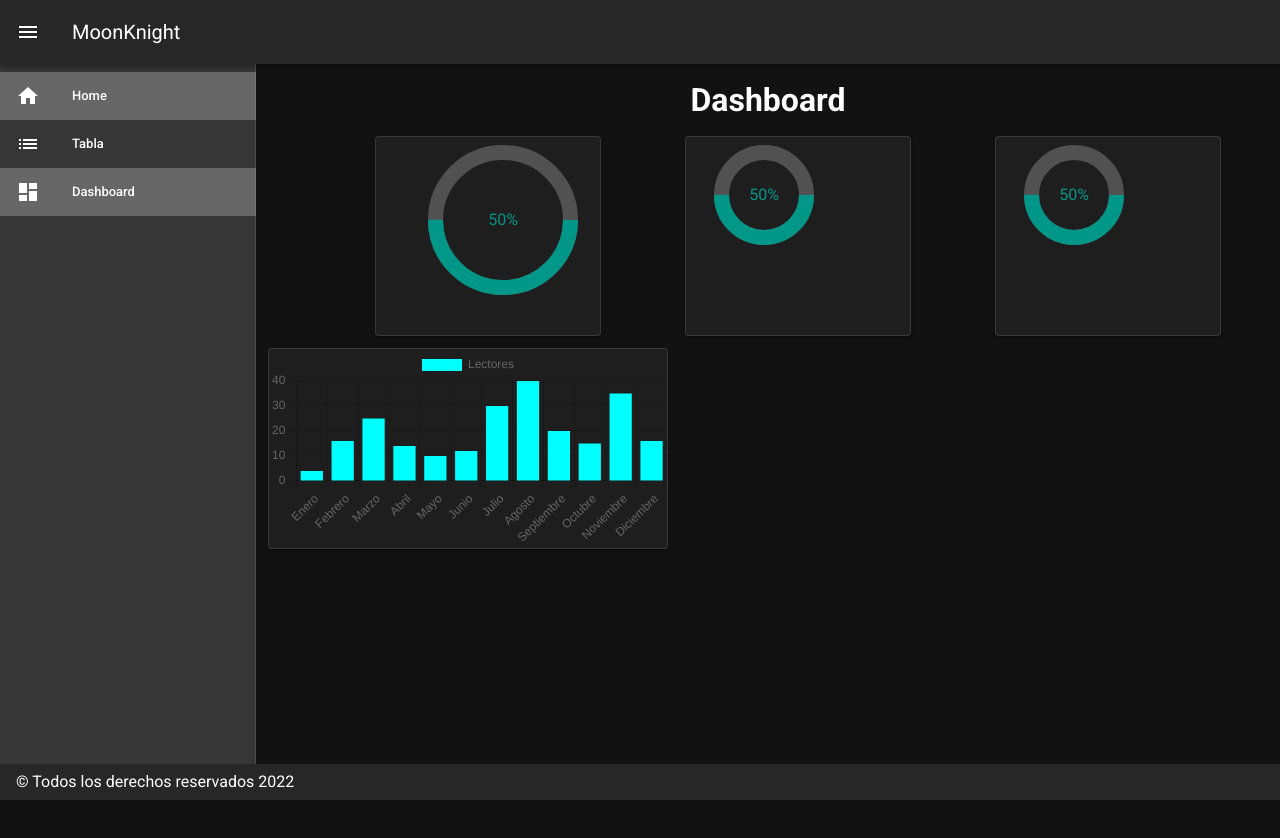
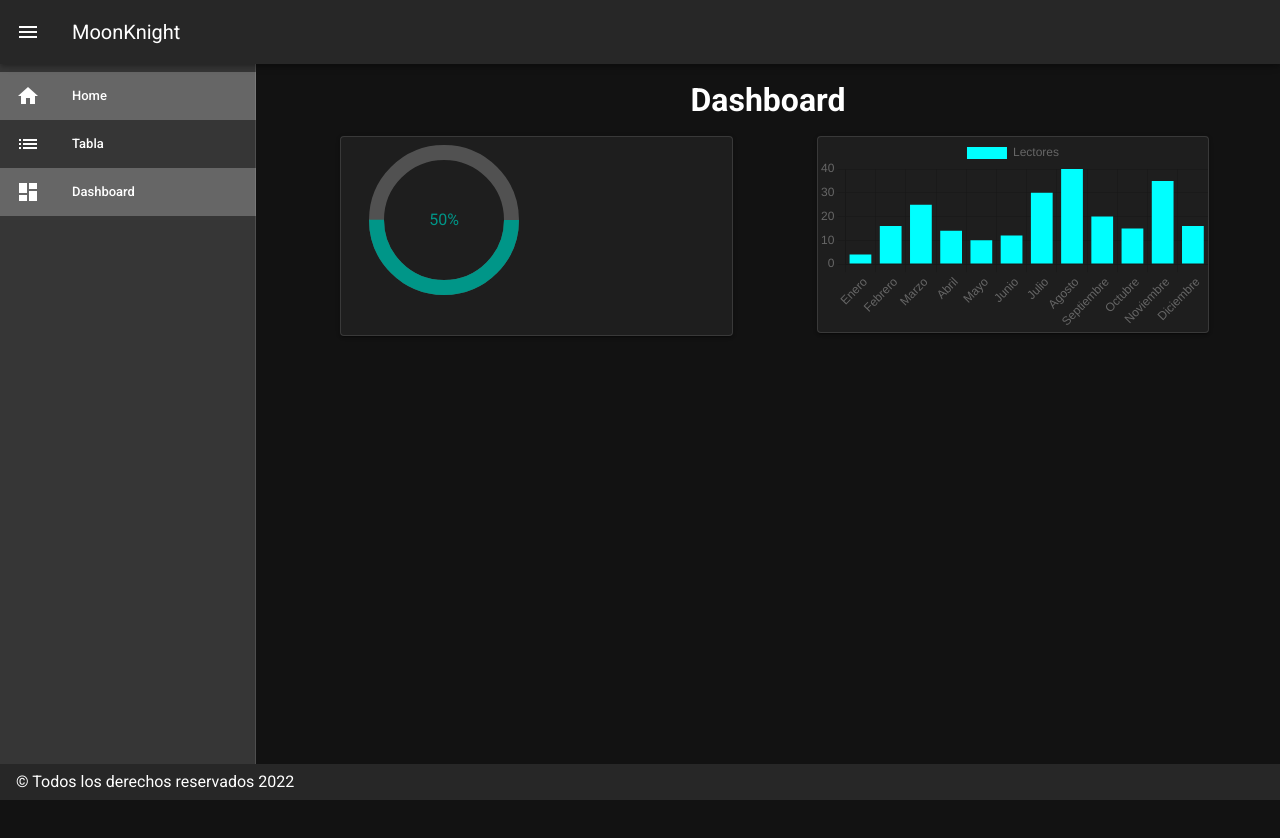
Before and after one commit to Omerly/new, a Vue app: page /Dashboard in a window 1280 px wide. Shown: the top 838 px of the page. Built offline with nearby package versions, Linux system fonts and the light colour scheme.

Commit message:
graficos

```diff
--- a/src/components/Dashboard.vue
+++ b/src/components/Dashboard.vue
@@ -5,29 +5,13 @@
         <main class="tabla-page">
           <H1 class="text-center">Dashboard</H1>
 
-
-          <v-container  >
-            <v-row align="center" justify="center" >
-              <v-col cols="3" class="ml-15">
+          <v-container>
+            <v-row >
+              <v-col cols="5" class="ml-15">
                 <v-card width="400" height="200" elevation="2" outlined>
                   <v-progress-circular
                     rotate="360"
                     size="150"
-                    width="15"
-                    value="50"
-                    color="teal"
-                    class="mt-2 ml-13 mb-2"
-                  >
-                  50%
-                  </v-progress-circular>
-                </v-card>
-
-              </v-col>
-              <v-col cols="3" class="ml-15">
-                  <v-card width="400" height="200" elevation="2" outlined>
-                  <v-progress-circular
-                    rotate="360"
-                    size="100"
                     width="15"
                     value="50"
                     color="teal"
@@ -37,30 +21,9 @@
                   </v-progress-circular>
                 </v-card>
               </v-col>
-              <v-col cols="3" class="ml-15">
-                <v-card width="500" height="200" elevation="2" outlined>
-                  <v-progress-circular
-                    rotate="360"
-                    size="100"
-                    width="15"
-                    value="50"
-                    color="teal"
-                    class="mt-2 ml-7 mb-2"
-                  >
-                  50%
-                  </v-progress-circular>
-
-                </v-card>
-              </v-col>
-            </v-row>
-          </v-container>
-
-
-
-          <!--Grafica-->
-<div align="left">
-  <v-card max-width="400" elevation="2" outlined  >
-
+              <v-col cols="5" class="ml-15">
+                <div >
+                  <v-card max-width="500" elevation="2" outlined>
                     <Bar
                       :chart-options="chartOptions"
                       :chart-data="chartData"
@@ -71,13 +34,14 @@
                       :styles="styles"
                       :width="width"
                       :height="height"
+                    />
+                  </v-card>
+                </div>
+              </v-col>
+            </v-row>
+          </v-container>
 
-           />
-
-       </v-card>
-
-</div>
-
+          <!--Grafica-->
         </main>
       </v-col>
     </v-row>
```
Lines whose indentation alone changed are shown as unchanged.
